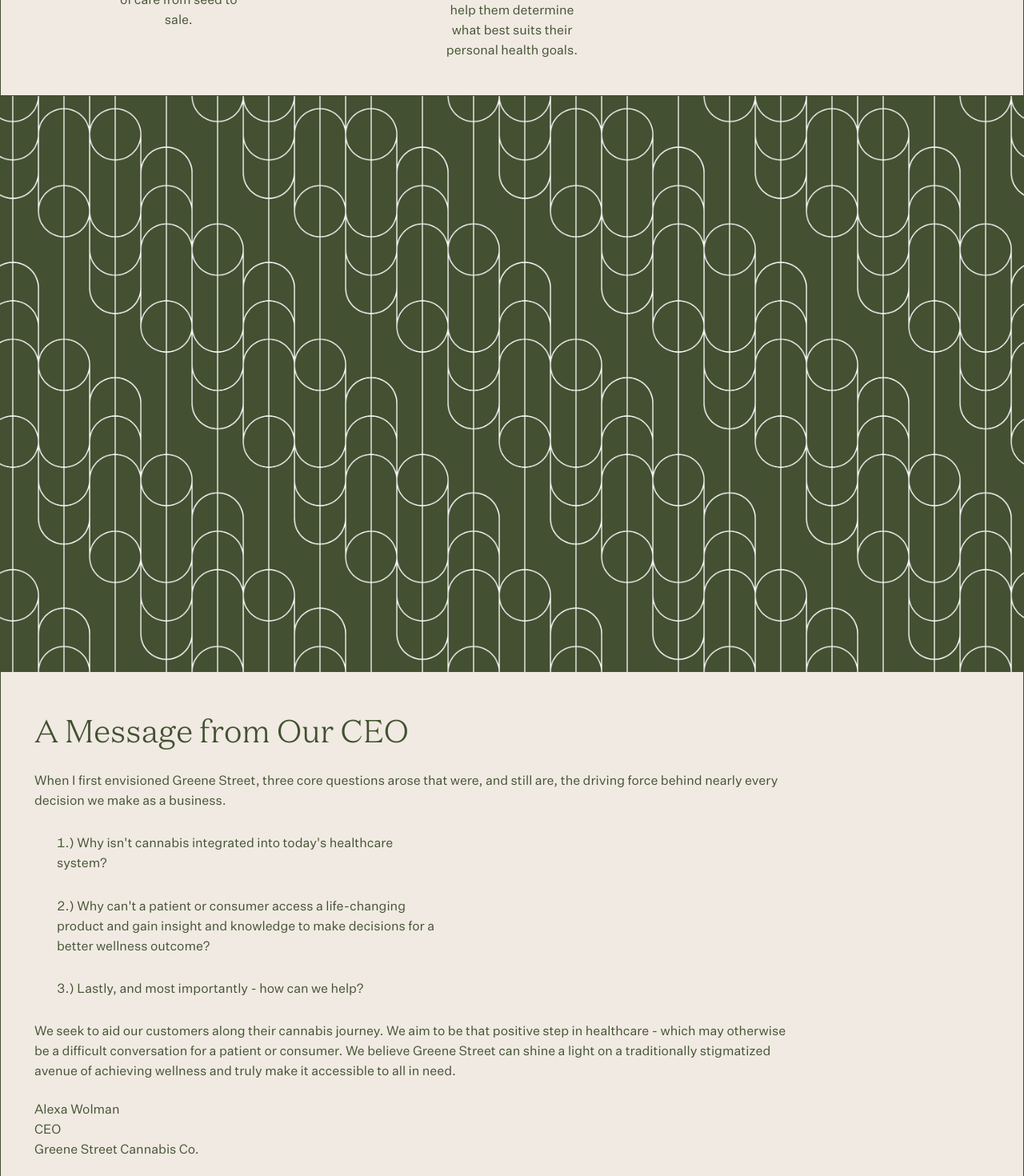
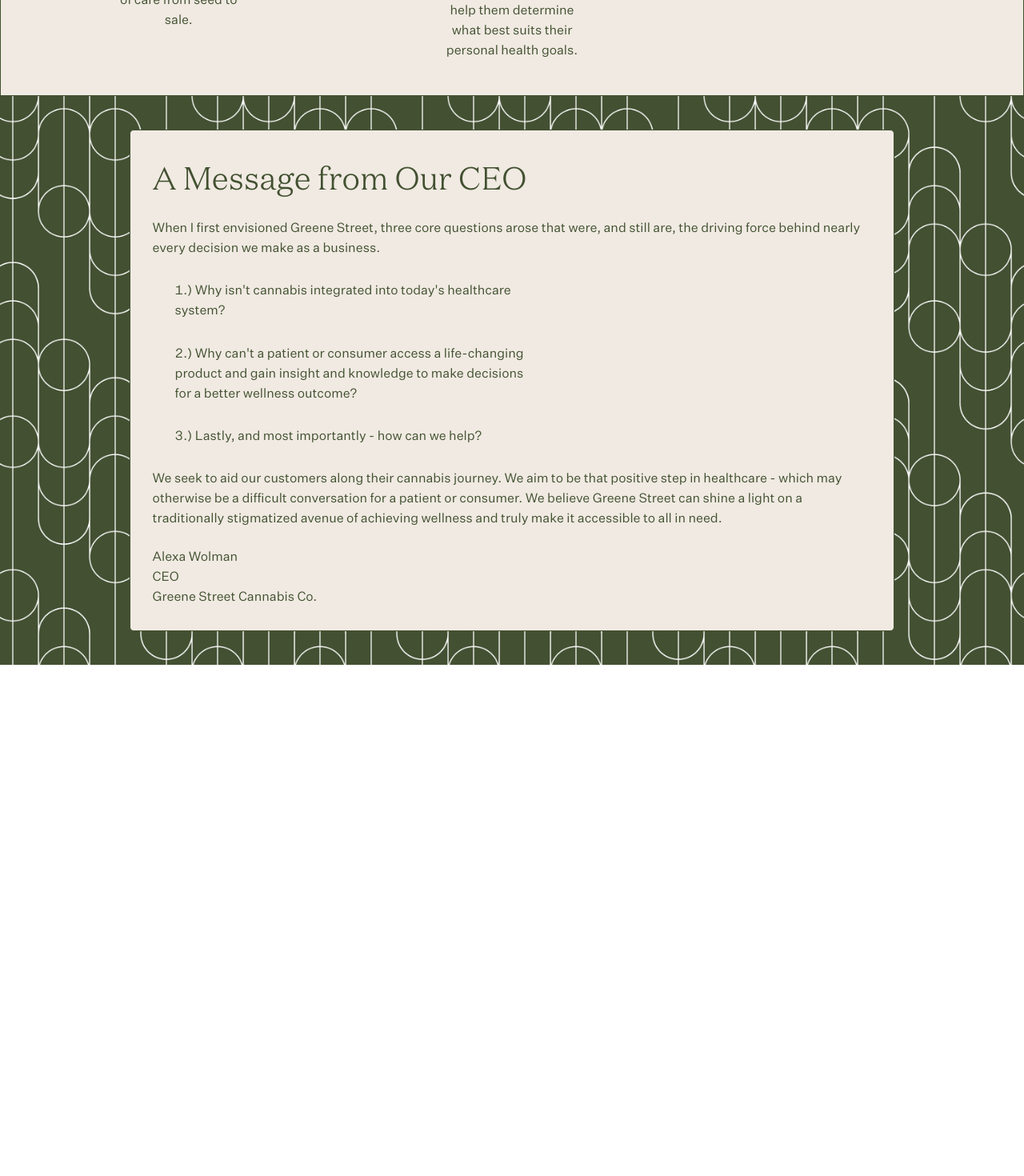
Before and after one commit to maynardz/gs_client, a React (Create React App) app: page /#/about in a window 1280 px wide. Shown: the part 2000-3470 px from the top of the page at 80% size. After the commit the page ends 2831 px from the top, so only its background shows below. Built offline with nearby package versions, Linux system fonts and the light colour scheme.

Commit message:
about changes

```diff
--- a/src/components/Splash/Pages/About/About.js
+++ b/src/components/Splash/Pages/About/About.js
@@ -27,6 +27,8 @@ const About = (props) => {
           </div>
         </div>
 
+        {/* <div className='ceo_container'></div> */}
+
         <div className='purpose_boxes'>
           <div className='purpose_box'>
             <img src={AccessoryIcon} alt='Accessory Icon' style={{ height: '150px', width: 'auto', marginBottom: '3em' }} />
@@ -47,9 +49,9 @@ const About = (props) => {
             </p>
           </div>
         </div>
+
+
         <div className='ceo_container'>
-          <img className='brand_pattern' src={BrandPattern} alt='Greene Street brand pattern' />
-          <div className='message_wrapper'>
           <div className='message_text'>
             <h1>A Message from Our CEO</h1>
             <p>When I first envisioned Greene Street, three core questions arose that were, and still are, the driving force behind nearly every decision we make as a business. </p>
@@ -80,7 +82,6 @@ const About = (props) => {
           </div>
         </div>
       </div>
-    </div>
   )
 }
 
--- a/src/components/Splash/Pages/About/About.scss
+++ b/src/components/Splash/Pages/About/About.scss
@@ -200,7 +200,11 @@
 }
 
 .ceo_container {
-  display: flex;
+  background-image: url('../../../../assets/web/pattern.jpg');
+  background-size: cover;
+  background-repeat: no-repeat;
+  background-attachment: fixed;
+  padding: 3em;
 
   @include sp-portrait {
     display: block;
@@ -221,7 +225,7 @@
 
 .brand_pattern {
   height: auto;
-  width: 40vw;
+  width: 50vw;
 
   @include sp-portrait {
     width: 100vw;
@@ -244,14 +248,17 @@
   };
 }
 
-.message_wrapper {
-  padding: 3em;
-  border: 1px solid #425030;
-  border-top: none;
-}
-
 .message_text {
   width: 80%;
+  border-radius: 5px;
+  border: 1px solid #425030;
+  background-color: #f0eae2;
+  padding: 2em;
+  margin: 0 auto;
+
+  @include sp-portrait {
+    width: 100%;
+  }
 }
 
 .message_text h1 {
```
Lines whose indentation alone changed are shown as unchanged.
